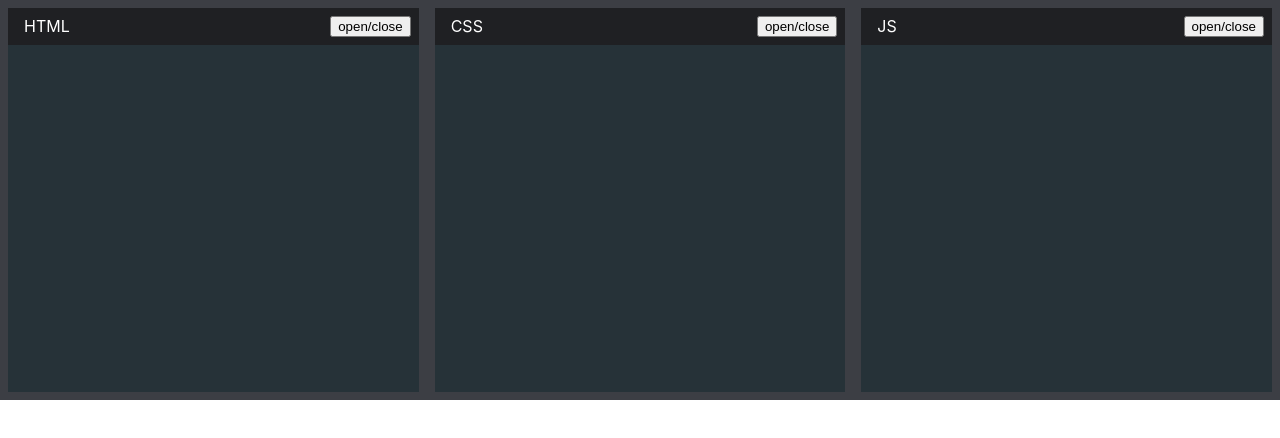
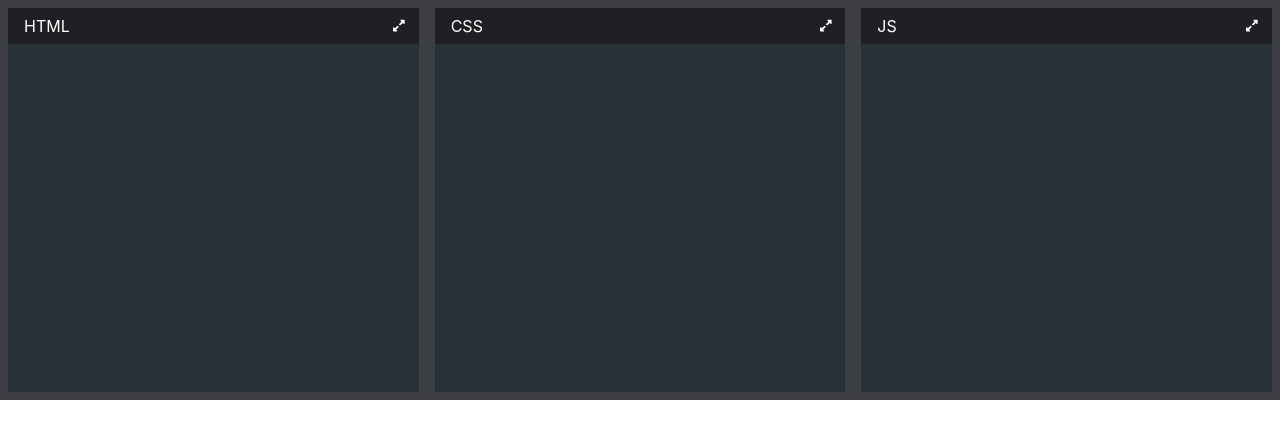
Before and after one commit to sakshigoyal007/code-editor, a React (Create React App) app: page / in a window 1280 px wide. Shown: the top 438 px of the page. Built offline with nearby package versions, Linux system fonts and the light colour scheme.

Commit message:
added editor icon

```diff
--- a/src/App.css
+++ b/src/App.css
@@ -38,3 +38,11 @@
 .CodeMirror{
   height: 100% !important;
 }
+
+.editor-button{
+  cursor: pointer;
+  background: none;
+  color: white;
+  margin-left: 0.5rem;
+  border: none;
+}
--- a/src/components/App.js
+++ b/src/components/App.js
@@ -10,8 +10,7 @@
   const [js, setJs]=useState('');
   const [css, setCss]=useState('');
 
-  const srcScript=
-`
+  const srcScript=`
 <html>
   <body>${html}</body>
   <style>${css}</style>
@@ -28,7 +27,7 @@
         <Editor name="JS" value={js} language="javascript" onChange={setJs} />
       </div>
       <div className="content">
-        <iframe src={srcScript}
+        <iframe srcDoc={srcScript}
           title="output"
           sandbox="allow-scripts"
           frameBorder="0"
--- a/src/components/Editor.js
+++ b/src/components/Editor.js
@@ -6,18 +6,21 @@
 import "codemirror/mode/css/css";
 import {Controlled} from "react-codemirror2";
 import { Pen } from '@fortawesome/free-solid-svg-icons/faPen';
+import {faCompressAlt, faExpandAlt} from '@fortawesome/free-solid-svg-icons';
+import {FontAwesomeIcon} from '@fortawesome/react-fontawesome';
+
 
 
 const Editor=({name, value, language, onChange})=>{
-    function handleChange(value, data, editor){
+    function handleChange(editor, data, value){
         onChange(value);
     }
     return(
         <div className="split-container">
             <div className="split-title">
                 {name}
-                <button>
-                open/close
+                <button type="button" className="editor-button">
+                <FontAwesomeIcon icon={faExpandAlt} />
                 </button>
             </div>
             <Controlled value={value}
```
